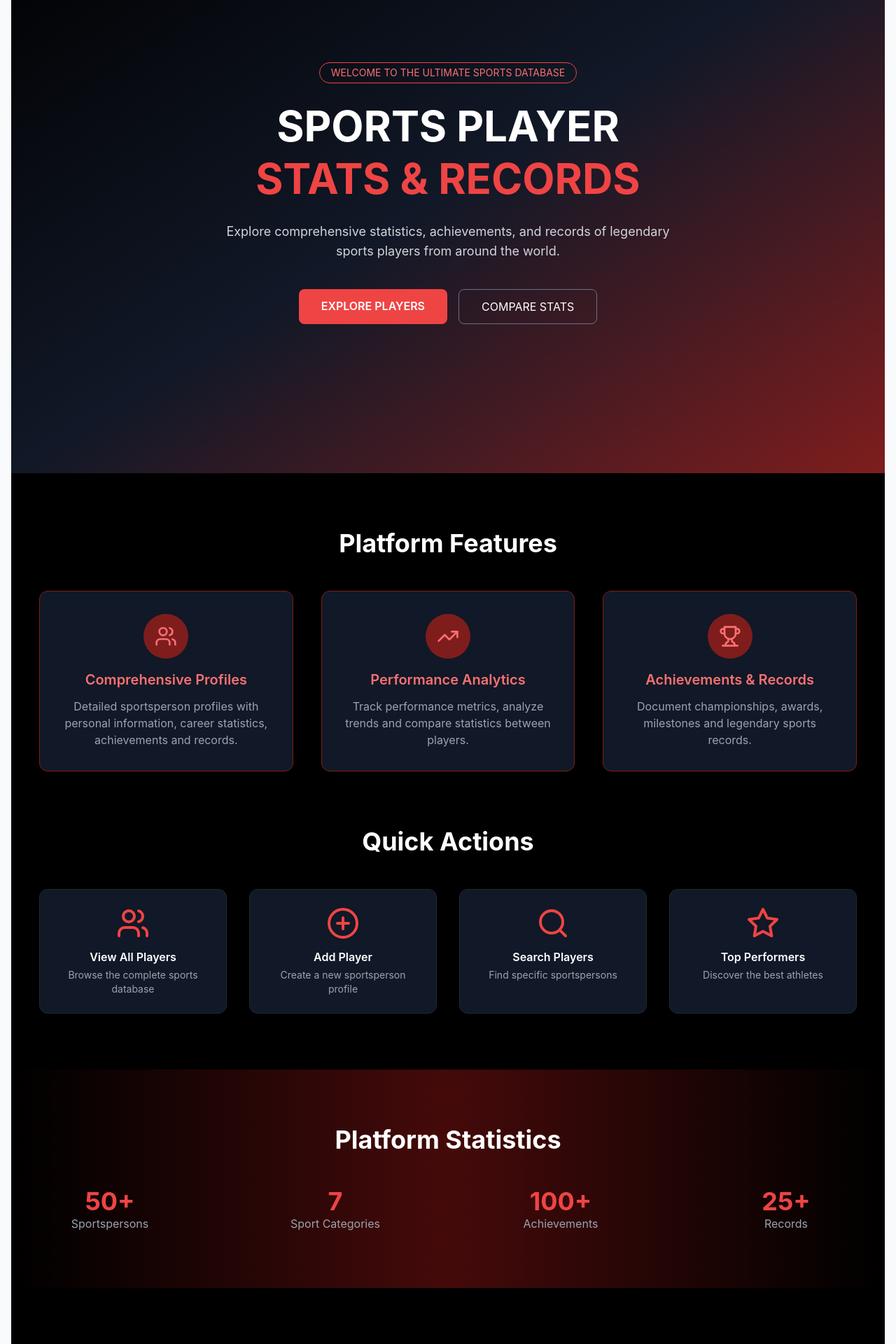
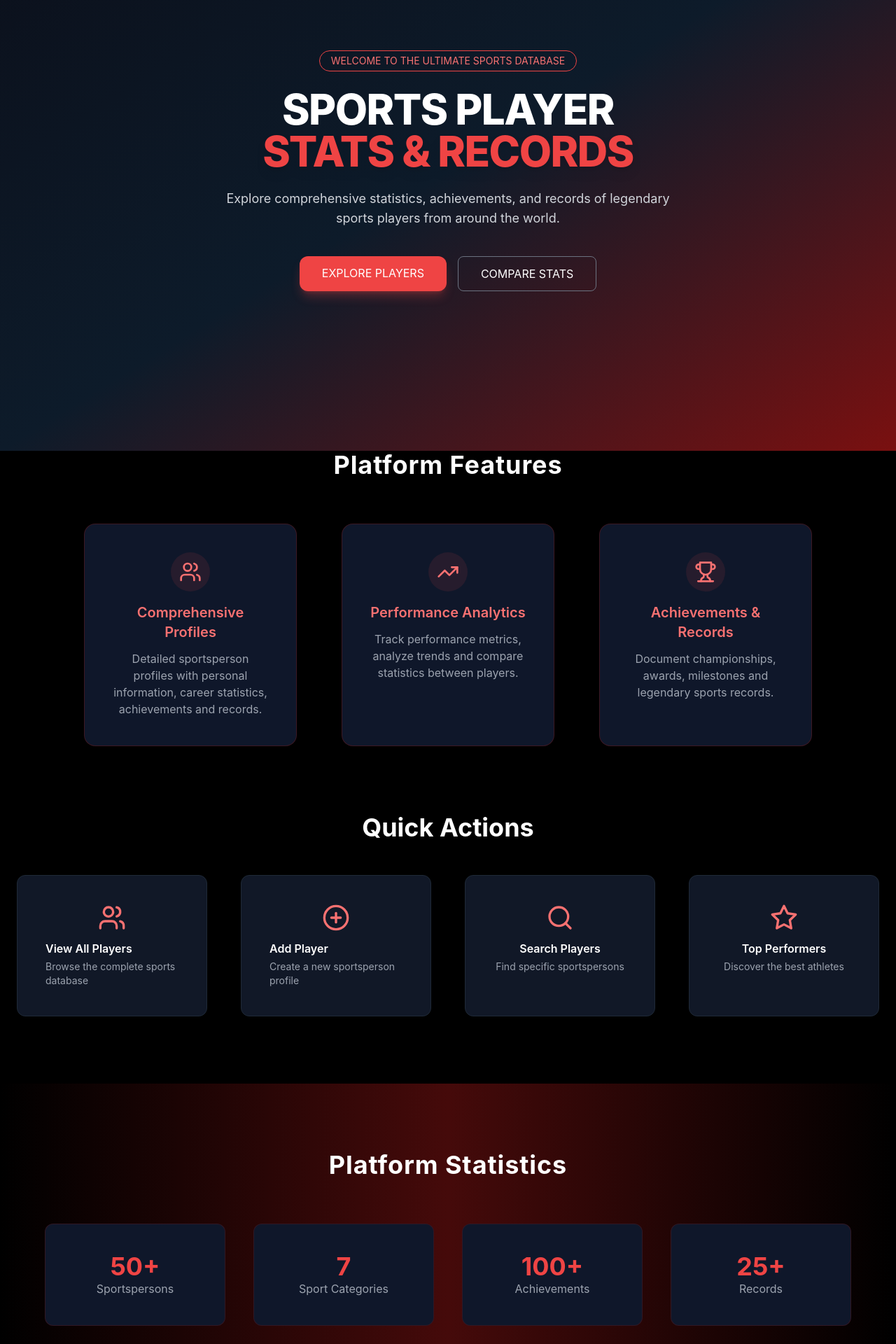
Before and after one commit to Ayushbangwal/Champion-Records, a React (Create React App) app in the folder frontend/: page / in a window 1280 px wide. Shown: the part 220-2140 px from the top of the page at 70% size. Built offline with nearby package versions, Linux system fonts and the light colour scheme; no server answers; the HTML template or start-up script is replaced by a standard one.

Commit message:
only ui 1

```diff
--- a/frontend/src/App.js
+++ b/frontend/src/App.js
@@ -27,10 +27,7 @@ function App() {
 
         <Navbar />
 
-
-
-
-        <main className="container mx-auto px-4 py-8">
+            <main className="w-full">
           <Routes>
             <Route path="/" element={<Home />} />
             <Route path="/sportspersons" element={<SportspersonList />} />
--- a/frontend/src/components/Navbar.js
+++ b/frontend/src/components/Navbar.js
@@ -22,9 +22,11 @@ const Navbar = () => {
   };
 
   return (
-    <nav className="bg-slate-900 text-white shadow-lg sticky top-0 z-50">
-      <div className="container mx-auto px-4">
-        <div className="flex justify-between items-center h-16">
+
+      <nav className="bg-slate-900 text-white shadow-lg sticky top-0 z-50">
+      <div className="w-full px-6">
+      <div className="flex justify-between items-center h-16 max-w-7xl mx-auto">
+
           {/* Logo */}
           <Link to="/" className="flex items-center space-x-2">
             <Trophy className="h-8 w-8 text-orange-500" />
--- a/frontend/src/pages/Home.js
+++ b/frontend/src/pages/Home.js
@@ -4,22 +4,24 @@ import { Search, Trophy, Users, PlusCircle, TrendingUp, Star } from "lucide-reac
 
 const Home = () => {
   return (
-    <div className="space-y-20 bg-black text-white">
+    <div className="bg-black text-white">
+
 
       {/* HERO SECTION */}
 
-      <section className="min-h-screen flex items-center justify-center text-center px-6 bg-gradient-to-br from-black via-gray-900 to-red-900">
-
-        <div>
+ <section className="w-full min-h-screen flex items-center justify-center text-center bg-gradient-to-br from-[#0b0f1a] via-[#0d1b2a] to-[#7a1010]">
+          <div className="max-w-6xl mx-auto px-6">
 
           <p className="text-red-400 border border-red-500 inline-block px-4 py-1 rounded-full text-sm mb-6">
             WELCOME TO THE ULTIMATE SPORTS DATABASE
           </p>
 
-          <h1 className="text-6xl font-bold leading-tight">
+           <h1 className="text-6xl font-extrabold tracking-tight">
             SPORTS PLAYER
-            <span className="block text-red-500">STATS & RECORDS</span>
-          </h1>
+            <span className="block text-red-500 drop-shadow-lg">
+            STATS & RECORDS
+            </span>
+           </h1>
 
           <p className="text-gray-300 mt-6 max-w-2xl mx-auto text-lg">
             Explore comprehensive statistics, achievements, and records of
@@ -30,7 +32,7 @@ const Home = () => {
 
             <Link
               to="/sportspersons"
-              className="bg-red-500 hover:bg-red-600 px-8 py-3 rounded-lg font-semibold transition"
+              className="bg-red-500 hover:bg-red-600 px-8 py-3 rounded-xl shadow-lg shadow-red-500/30 transition"
             >
               EXPLORE PLAYERS
             </Link>
@@ -49,18 +51,18 @@ const Home = () => {
       </section>
 
       {/* FEATURES */}
+      <section className="px-24">
+        <div className="max-w-7xl mx-auto px-6">
 
-      <section className="px-10">
-
-        <h2 className="text-4xl font-bold text-center mb-12">
+        <h2 className="text-4xl font-bold text-center mb-16 tracking-wide">
           Platform Features
         </h2>
 
-        <div className="grid md:grid-cols-3 gap-10">
+        <div className="grid md:grid-cols-3 gap-12 lg:gap-16">
 
-          <div className="bg-gray-900 border border-red-900 p-8 rounded-xl text-center hover:scale-105 transition">
+          <div className="bg-[#0f172a] border border-red-900/40 rounded-2xl p-10 flex flex-col items-center text-center hover:-translate-y-2 hover:border-red-500 hover:shadow-xl hover:shadow-red-500/10 transition duration-300">
 
-            <div className="w-16 h-16 bg-red-900 rounded-full flex items-center justify-center mx-auto mb-4">
+            <div className="w-14 h-14 rounded-full bg-red-500/10 flex items-center justify-center mx-auto mb-4">
               <Users className="h-8 w-8 text-red-400" />
             </div>
 
@@ -72,13 +74,11 @@ const Home = () => {
               Detailed sportsperson profiles with personal information,
               career statistics, achievements and records.
             </p>
-
           </div>
 
+          <div className="bg-[#0f172a] border border-red-900/40 rounded-2xl p-10 flex flex-col items-center text-center hover:-translate-y-2 hover:border-red-500 hover:shadow-xl hover:shadow-red-500/10 transition duration-300">
 
-          <div className="bg-gray-900 border border-red-900 p-8 rounded-xl text-center hover:scale-105 transition">
-
-            <div className="w-16 h-16 bg-red-900 rounded-full flex items-center justify-center mx-auto mb-4">
+            <div className="w-14 h-14 rounded-full bg-red-500/10 flex items-center justify-center mx-auto mb-4">
               <TrendingUp className="h-8 w-8 text-red-400" />
             </div>
 
@@ -90,13 +90,11 @@ const Home = () => {
               Track performance metrics, analyze trends and compare
               statistics between players.
             </p>
-
           </div>
 
+          <div className="bg-[#0f172a] border border-red-900/40 rounded-2xl p-10 flex flex-col items-center text-center hover:-translate-y-2 hover:border-red-500 hover:shadow-xl hover:shadow-red-500/10 transition duration-300">
 
-          <div className="bg-gray-900 border border-red-900 p-8 rounded-xl text-center hover:scale-105 transition">
-
-            <div className="w-16 h-16 bg-red-900 rounded-full flex items-center justify-center mx-auto mb-4">
+            <div className="w-14 h-14 rounded-full bg-red-500/10 flex items-center justify-center mx-auto mb-4">
               <Trophy className="h-8 w-8 text-red-400" />
             </div>
 
@@ -112,25 +110,24 @@ const Home = () => {
           </div>
 
         </div>
+        </div>
 
       </section>
 
-
       {/* QUICK ACTIONS */}
-
-      <section className="px-10">
-
+      <section className="py-24">
+      <div className="max-w-7xl mx-auto px-6">
         <h2 className="text-4xl font-bold text-center mb-12">
           Quick Actions
         </h2>
 
-        <div className="grid md:grid-cols-2 lg:grid-cols-4 gap-8">
+        <div className="grid md:grid-cols-2 lg:grid-cols-4 gap-10 lg:gap-12">
 
           <Link
             to="/sportspersons"
-            className="bg-gray-900 border border-gray-800 p-6 rounded-xl text-center hover:border-red-500 hover:scale-105 transition"
+            className=" bg-[#111827] rounded-xl p-10 border border-gray-800 hover:border-red-500 hover:bg-[#141c2f] transition"
           >
-            <Users className="h-12 w-12 text-red-500 mx-auto mb-3" />
+            <Users className="h-10 w-10 text-red-400 mx-auto mb-3" />
             <h3 className="font-semibold mb-1">View All Players</h3>
             <p className="text-sm text-gray-400">
               Browse the complete sports database
@@ -140,9 +137,9 @@ const Home = () => {
 
           <Link
             to="/sportspersons/add"
-            className="bg-gray-900 border border-gray-800 p-6 rounded-xl text-center hover:border-red-500 hover:scale-105 transition"
+            className="bg-[#111827] rounded-xl p-10 border border-gray-800 hover:border-red-500 hover:bg-[#141c2f] transition"
           >
-            <PlusCircle className="h-12 w-12 text-red-500 mx-auto mb-3" />
+            <PlusCircle className="h-10 w-10 text-red-400 mx-auto mb-3" />
             <h3 className="font-semibold mb-1">Add Player</h3>
             <p className="text-sm text-gray-400">
               Create a new sportsperson profile
@@ -150,8 +147,8 @@ const Home = () => {
           </Link>
 
 
-          <div className="bg-gray-900 border border-gray-800 p-6 rounded-xl text-center hover:border-red-500 hover:scale-105 transition cursor-pointer">
-            <Search className="h-12 w-12 text-red-500 mx-auto mb-3" />
+          <div className="bg-[#111827] border border-gray-800 p-10 rounded-xl text-center hover:border-red-500 hover:bg-[#141c2f] transition cursor-pointer">
+            <Search className="h-10 w-10 text-red-400 mx-auto mb-3" />
             <h3 className="font-semibold mb-1">Search Players</h3>
             <p className="text-sm text-gray-400">
               Find specific sportspersons
@@ -159,8 +156,8 @@ const Home = () => {
           </div>
 
 
-          <div className="bg-gray-900 border border-gray-800 p-6 rounded-xl text-center hover:border-red-500 hover:scale-105 transition">
-            <Star className="h-12 w-12 text-red-500 mx-auto mb-3" />
+          <div className="bg-[#111827] border border-gray-800 p-10 rounded-xl text-center hover:border-red-500 hover:bg-[#141c2f] transition">
+            <Star className="h-10 w-10 text-red-400 mx-auto mb-3" />
             <h3 className="font-semibold mb-1">Top Performers</h3>
             <p className="text-sm text-gray-400">
               Discover the best athletes
@@ -168,36 +165,39 @@ const Home = () => {
           </div>
 
         </div>
+        </div>
 
       </section>
 
 
       {/* PLATFORM STATS */}
 
-      <section className="bg-gradient-to-r from-black via-red-950 to-black py-20">
-
-        <h2 className="text-4xl font-bold text-center mb-12">
+      <section className="bg-gradient-to-r from-black via-red-950 to-black py-24">
+        <h2 className="text-4xl font-bold text-center mb-16 tracking-wide">
           Platform Statistics
         </h2>
 
-        <div className="grid md:grid-cols-4 gap-10 text-center">
 
-          <div>
+        <div className="max-w-6xl mx-auto grid md:grid-cols-4 gap-10 text-center">
+
+
+
+          <div className="bg-[#0f172a] border border-red-900/30 rounded-xl p-10 hover:border-red-500 transition">
             <div className="text-4xl font-bold text-red-500">50+</div>
             <p className="text-gray-400">Sportspersons</p>
           </div>
 
-          <div>
+          <div className="bg-[#0f172a] border border-red-900/30 rounded-xl p-10 hover:border-red-500 transition">
             <div className="text-4xl font-bold text-red-500">7</div>
             <p className="text-gray-400">Sport Categories</p>
           </div>
 
-          <div>
+          <div className="bg-[#0f172a] border border-red-900/30 rounded-xl p-10 hover:border-red-500 transition">
             <div className="text-4xl font-bold text-red-500">100+</div>
             <p className="text-gray-400">Achievements</p>
           </div>
 
-          <div>
+          <div className="bg-[#0f172a] border border-red-900/30 rounded-xl p-10 hover:border-red-500 transition">
             <div className="text-4xl font-bold text-red-500">25+</div>
             <p className="text-gray-400">Records</p>
           </div>
```
